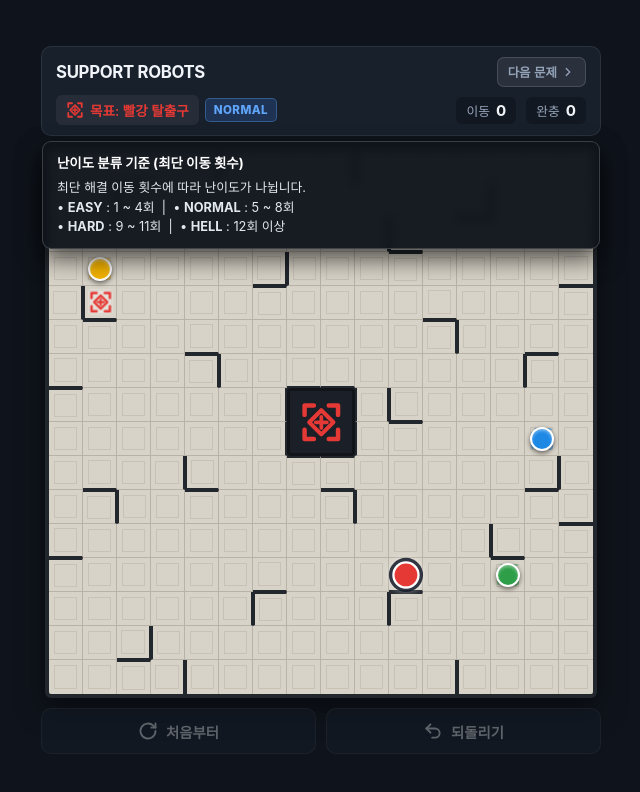
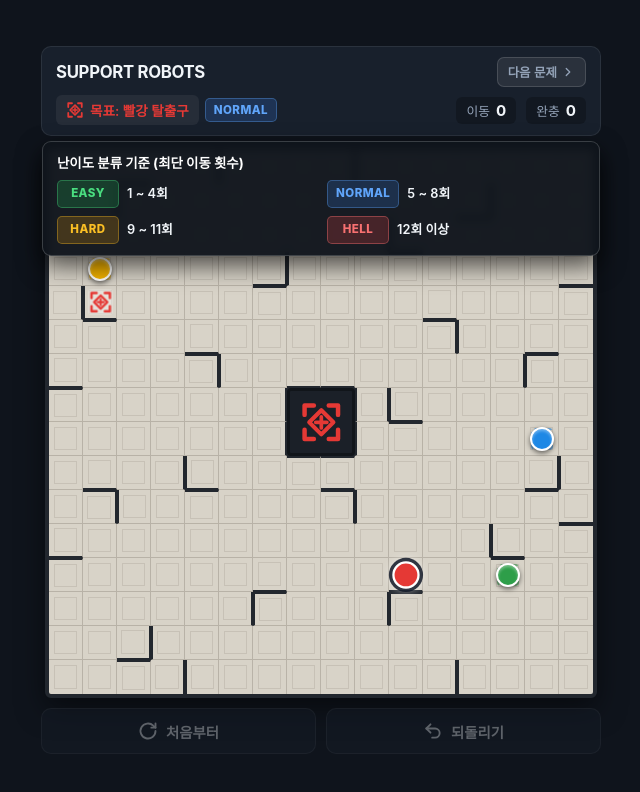
Before and after one commit to kgw012/support_robots, a website with bundled scripts: page index.html in a window 1280 px wide. Both pictures are taken after a click on the button "NORMAL". Shown: the whole page, without its empty margins (319-959 px from the left). Built offline with nearby package versions, Linux system fonts and the light colour scheme.

Commit message:
style: 난이도 설명 팝오버에 4단계 색상 배지 박스 UI 적용

```diff
--- a/css/style.css
+++ b/css/style.css
@@ -200,7 +200,28 @@ body {
   color: #ffffff;
   font-size: 0.84rem;
   display: block;
-  margin-bottom: 4px;
+  margin-bottom: 6px;
+}
+
+.popover-diff-grid {
+  display: grid;
+  grid-template-columns: 1fr 1fr;
+  gap: 8px 12px;
+  margin-top: 4px;
+}
+
+.popover-diff-item {
+  display: flex;
+  align-items: center;
+  gap: 8px;
+  font-size: 0.8rem;
+  color: var(--text-primary);
+  font-weight: 600;
+}
+
+.popover-diff-item .difficulty-badge {
+  min-width: 62px;
+  text-align: center;
 }
 
 .target-badge {
--- a/js/main.js
+++ b/js/main.js
@@ -44,9 +44,24 @@ const HUD_INFO_CONTENT = Object.freeze({
   `,
   difficulty: `
     <strong>난이도 분류 기준 (최단 이동 횟수)</strong>
-    최단 해결 이동 횟수에 따라 난이도가 나뉩니다.<br/>
-    • <b>EASY</b> : 1 ~ 4회 &nbsp;|&nbsp; • <b>NORMAL</b> : 5 ~ 8회<br/>
-    • <b>HARD</b> : 9 ~ 11회 &nbsp;|&nbsp; • <b>HELL</b> : 12회 이상
+    <div class="popover-diff-grid">
+      <div class="popover-diff-item">
+        <span class="difficulty-badge diff-easy">EASY</span>
+        <span>1 ~ 4회</span>
+      </div>
+      <div class="popover-diff-item">
+        <span class="difficulty-badge diff-normal">NORMAL</span>
+        <span>5 ~ 8회</span>
+      </div>
+      <div class="popover-diff-item">
+        <span class="difficulty-badge diff-hard">HARD</span>
+        <span>9 ~ 11회</span>
+      </div>
+      <div class="popover-diff-item">
+        <span class="difficulty-badge diff-hell">HELL</span>
+        <span>12회 이상</span>
+      </div>
+    </div>
   `,
 });
 
```
